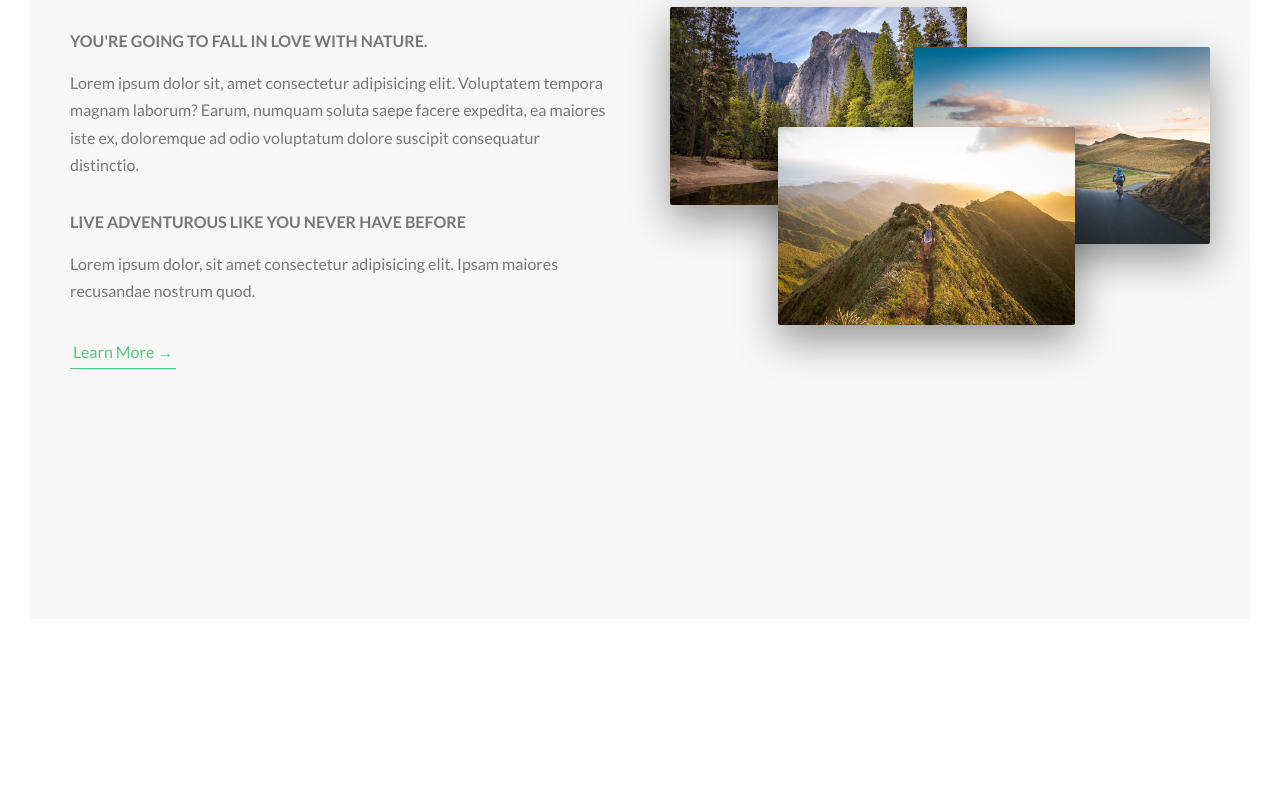
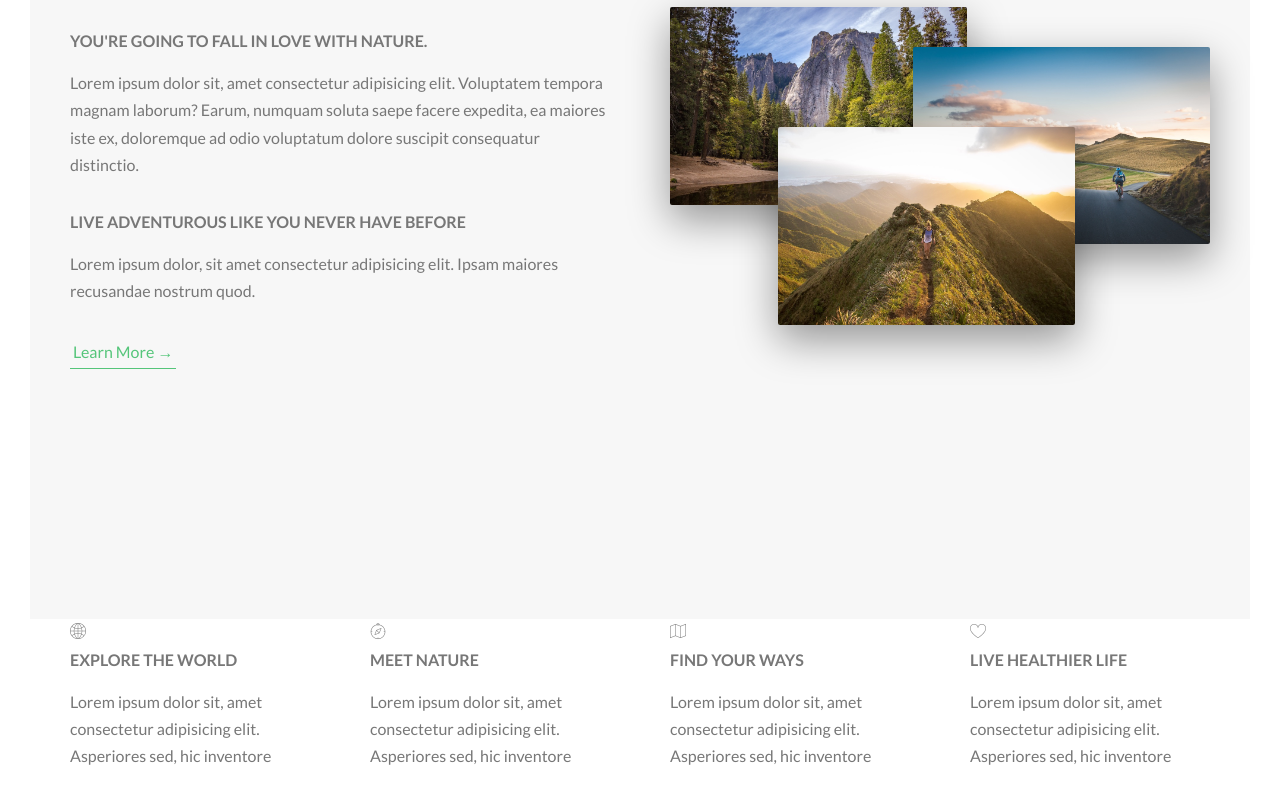
Before and after one commit to ryadav96/CSS-Practice, a website: page Natours/index.html in a window 1280 px wide. Shown: the part 944-1744 px from the top of the page. Before the commit the page ends 1593 px from the top, so only its background shows below. Drawn offline with Linux system fonts and the light colour scheme.

Commit message:
implemented feature section

```diff
--- a/Natours/index.html
+++ b/Natours/index.html
@@ -67,9 +67,61 @@
             </div>
 
         </section>
+
+        <section class="section-features">
+            <div class="row">
+                <div class="col-1-of-4">
+                    <div class="feature-box">
+                        <i class="feature-box__icon icon-basic-world"></i>
+                        <h3 class="heading-tertiary u-margin-bottom-small">
+                            Explore the world
+                        </h3>
+                        <p class="feature-box__text">
+                            Lorem ipsum dolor sit, amet consectetur adipisicing elit. Asperiores sed, hic inventore
+                        </p>
+                    </div>
+                </div>
+
+                <div class="col-1-of-4">
+                    <div class="feature-box">
+                        <i class="feature-box__icon icon-basic-compass"></i>
+                        <h3 class="heading-tertiary u-margin-bottom-small">
+                            Meet Nature
+                        </h3>
+                        <p class="feature-box__text">
+                            Lorem ipsum dolor sit, amet consectetur adipisicing elit. Asperiores sed, hic inventore
+                        </p>
+                    </div>
+                </div>
+
+                <div class="col-1-of-4">
+                    <div class="feature-box">
+                        <i class="feature-box__icon icon-basic-map"></i>
+                        <h3 class="heading-tertiary u-margin-bottom-small">
+                            Find Your ways
+                        </h3>
+                        <p class="feature-box__text">
+                            Lorem ipsum dolor sit, amet consectetur adipisicing elit. Asperiores sed, hic inventore
+                        </p>
+                    </div>
+                </div>
+
+                <div class="col-1-of-4">
+                    <div class="feature-box">
+                        <i class="feature-box__icon icon-basic-heart"></i>
+                        <h3 class="heading-tertiary u-margin-bottom-small">
+                            Live healthier life
+                        </h3>
+                        <p class="feature-box__text">
+                            Lorem ipsum dolor sit, amet consectetur adipisicing elit. Asperiores sed, hic inventore
+                        </p>
+                    </div>
+                </div>
+            </div>
+        </section>
     </main>
 
-<!-- Grid System Code -->
+    <!-- Grid System Code -->
     <!-- <section class="grid-test">
         <div class="row">
             <div class="col-1-of-2">
```
